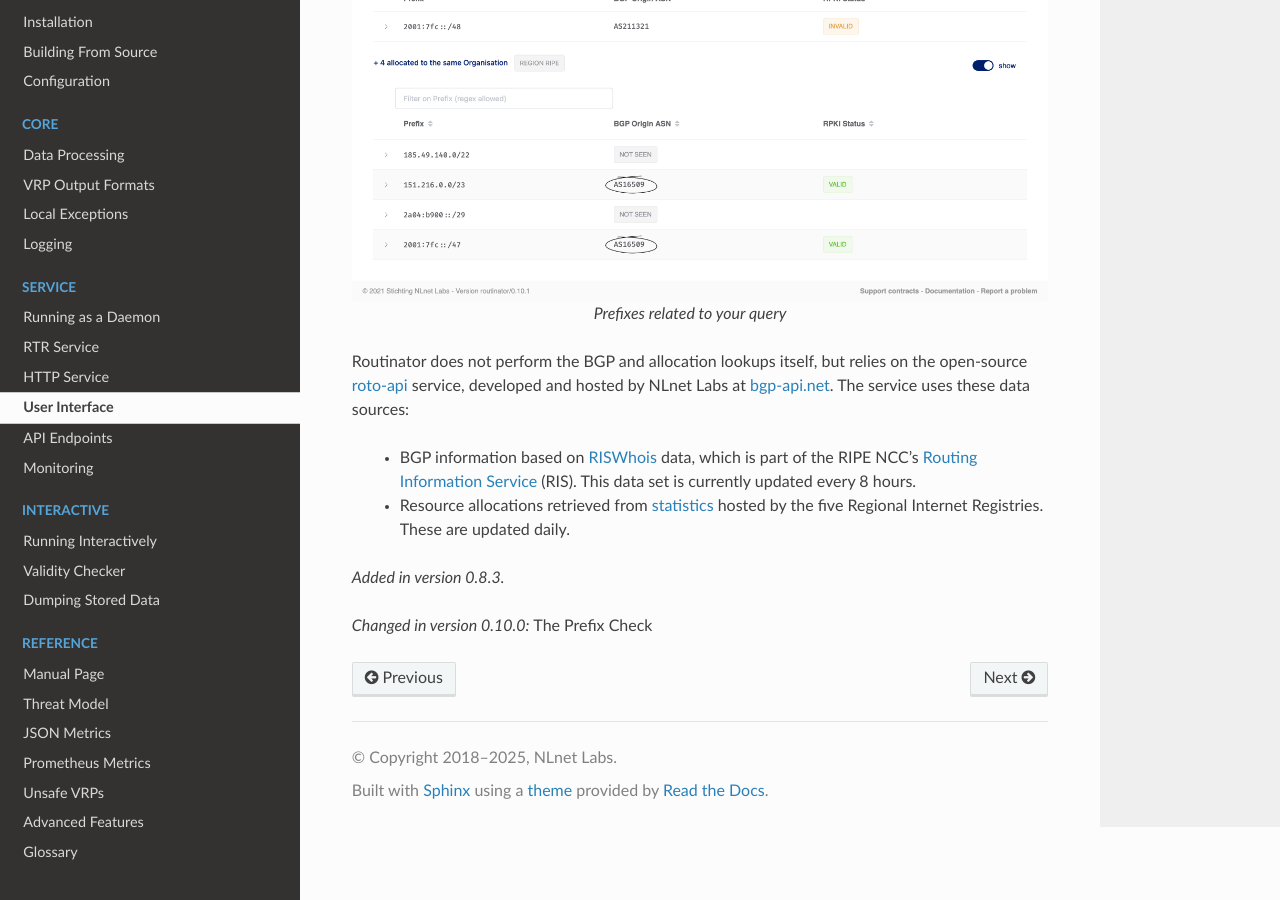
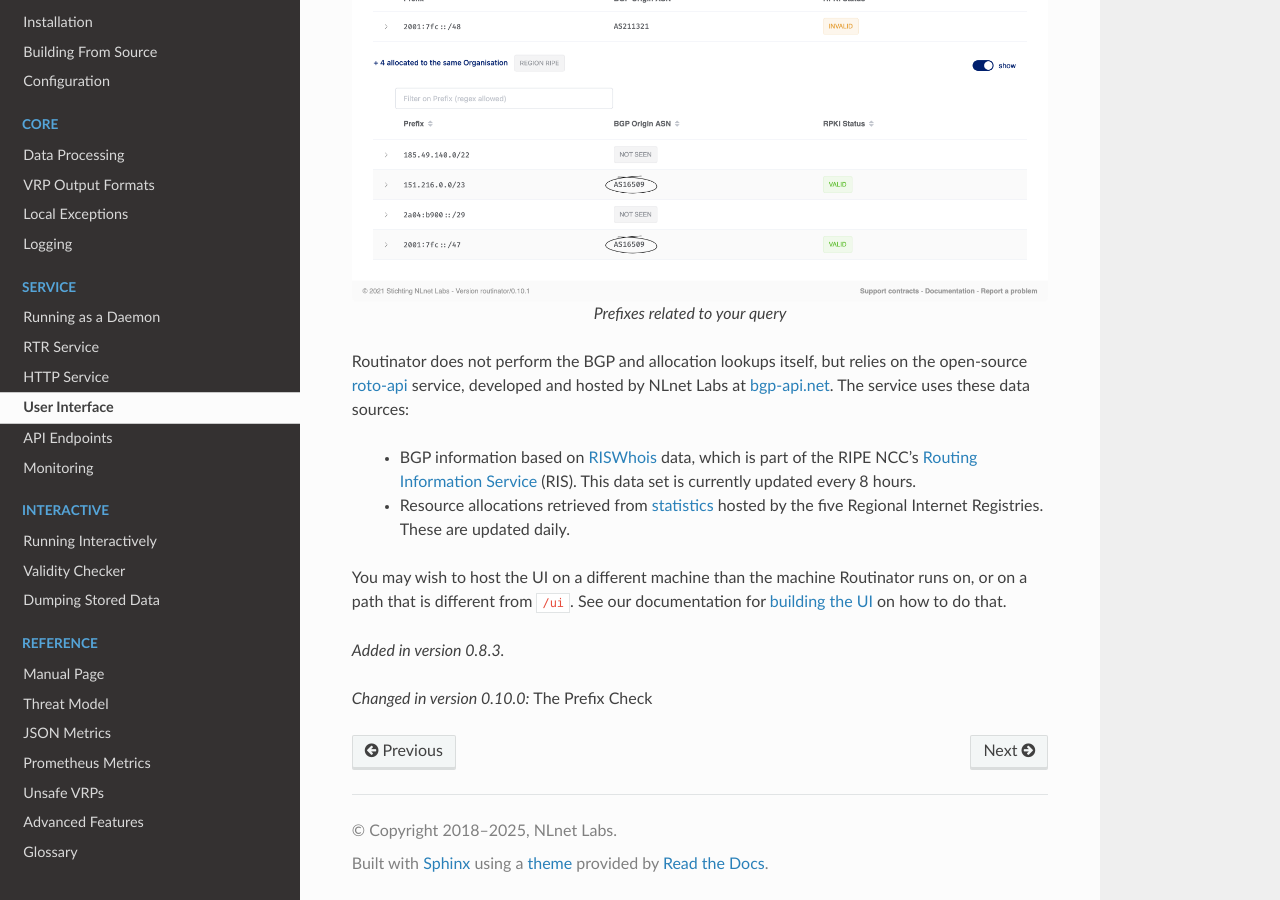
Before and after one commit to NLnetLabs/routinator, a Sphinx documentation site: the page built from doc/manual/source/user-interface.rst, in a window 1280 px wide and 900 px high, scrolled down 1741 px. Built offline with Sphinx 7.4.7 and the Read the Docs theme 3.1.0, drawn with Linux system fonts in a browser that asks for light colours.

Commit message:
Add text to user interface manual

```diff
--- a/doc/manual/source/user-interface.rst
+++ b/doc/manual/source/user-interface.rst
@@ -49,6 +49,10 @@ service, developed and hosted by NLnet Labs at `bgp-api.net
     <https://www.nro.net/about/rirs/statistics/>`_ hosted by the five
     Regional Internet Registries. These are updated daily.
 
+You may wish to host the UI on a different machine than the machine Routinator
+runs on, or on a path that is different from ``/ui``. See our documentation for
+:ref:`building the UI <building:Building the UI>` on how to do that.
+
 .. versionadded:: 0.8.3
 .. versionchanged:: 0.10.0
    The Prefix Check
```
